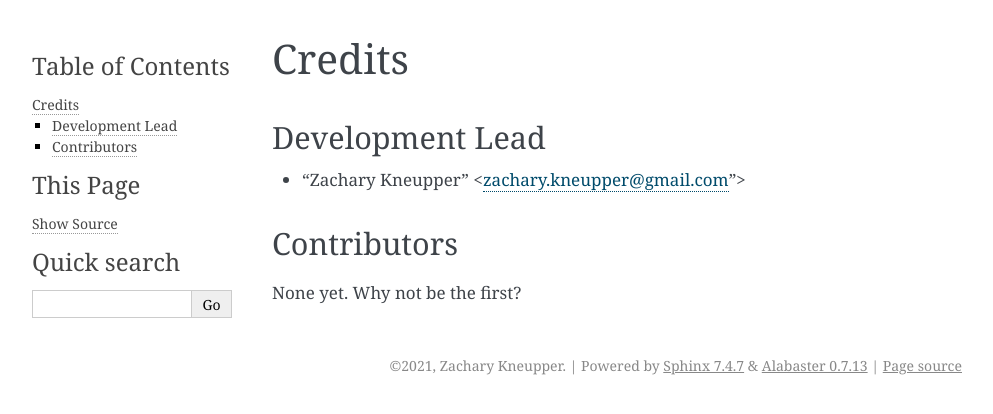
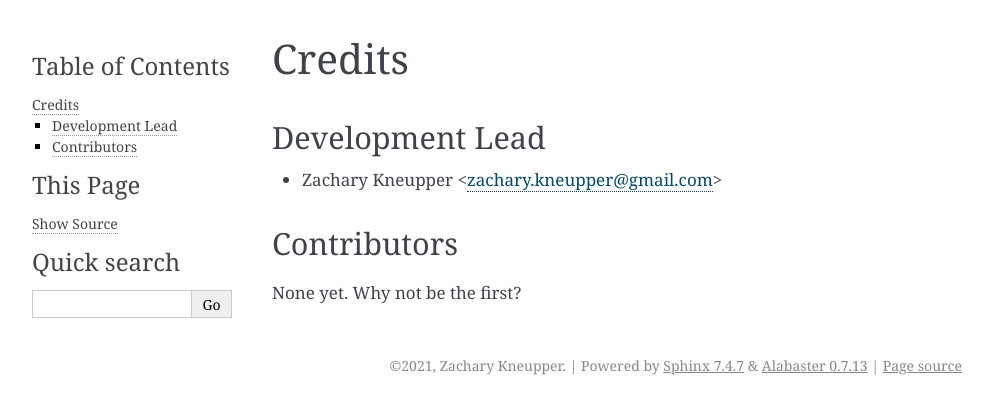
Before and after one commit to zkneupper/cleanql, a Sphinx documentation site: the page built from docs/authors.rst, in a window 1280 px wide. Shown: the top 414 px of the page, without its empty margins (148-1141 px from the left). Built offline with Sphinx 7.4.7, drawn with Linux system fonts in a browser that asks for light colours; pages that are not in the unit, such as notebooks, are missing from menus.

```diff
--- a/AUTHORS.rst
+++ b/AUTHORS.rst
@@ -5,7 +5,7 @@ Credits
 Development Lead
 ----------------
 
-* "Zachary Kneupper" <zachary.kneupper@gmail.com">
+* Zachary Kneupper <zachary.kneupper@gmail.com>
 
 Contributors
 ------------
--- a/docs/conf.py
+++ b/docs/conf.py
@@ -125,13 +125,7 @@ latex_elements = {
 # (source start file, target name, title, author, documentclass
 # [howto, manual, or own class]).
 latex_documents = [
-    (
-        master_doc,
-        "cleanql.tex",
-        "cleanql Documentation",
-        '"Zachary Kneupper"',
-        "manual",
-    ),
+    (master_doc, "cleanql.tex", "cleanql Documentation", "Zachary Kneupper", "manual"),
 ]
 
 
```
